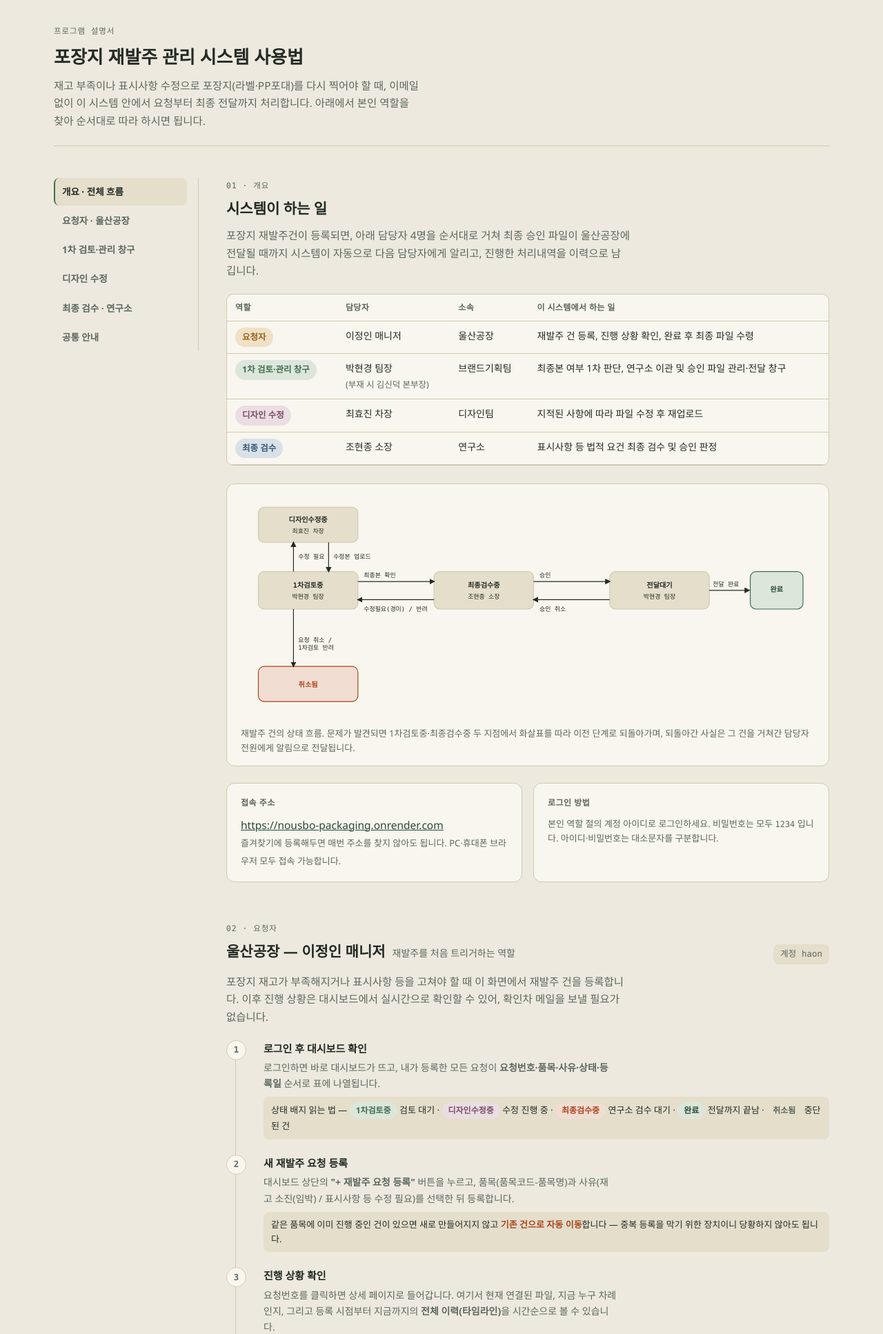
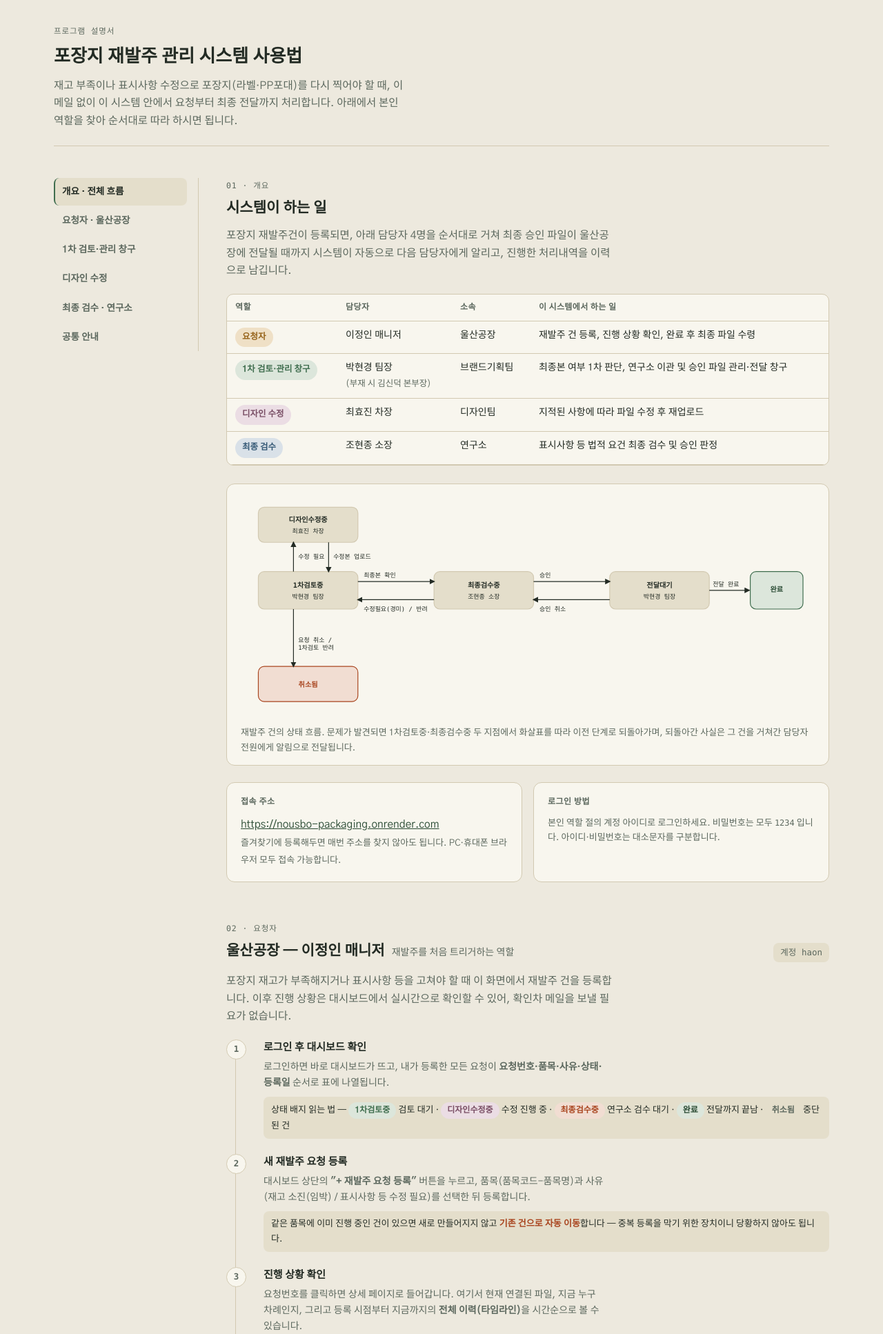
Before and after one commit to nousbo-team/-, a Django app: page /guide/ in a window 1280 px wide. Shown: the top 1934 px of the page at 69% size. Run offline with Django 5.2, Linux system fonts and the light colour scheme.

Commit message:
Switch app + guide typeface to Gothic A1
Loads Gothic A1 from Google Fonts (with Malgun Gothic etc. as
fallback) in base.html (covers every logged-in page and the login
screen) and in the standalone guide.html page, replacing the OS
default gothic stack for better readability.

Co-Authored-By: Claude Sonnet 5 <noreply@anthropic.com>

```diff
--- a/app/static/css/style.css
+++ b/app/static/css/style.css
@@ -16,7 +16,7 @@
   --danger: #a53e2b;
   --danger-soft: #f4ded8;
   --shadow: 0 1px 2px rgba(30, 35, 31, .06), 0 8px 24px -12px rgba(30, 35, 31, .18);
-  --font: 'Malgun Gothic', 'Apple SD Gothic Neo', 'Segoe UI', sans-serif;
+  --font: 'Gothic A1', 'Malgun Gothic', 'Apple SD Gothic Neo', 'Segoe UI', sans-serif;
 }
 
 * { box-sizing: border-box; }
--- a/app/templates/base.html
+++ b/app/templates/base.html
@@ -4,6 +4,9 @@
   <meta charset="utf-8">
   <meta name="viewport" content="width=device-width, initial-scale=1">
   <title>{% block title %}누보 포장지 발주관리 시스템{% endblock %}</title>
+  <link rel="preconnect" href="https://fonts.googleapis.com">
+  <link rel="preconnect" href="https://fonts.gstatic.com" crossorigin>
+  <link href="https://fonts.googleapis.com/css2?family=Gothic+A1:wght@400;500;700;800&display=swap" rel="stylesheet">
   <link rel="stylesheet" href="{% static 'css/style.css' %}">
 </head>
 <body>
--- a/app/templates/guide.html
+++ b/app/templates/guide.html
@@ -4,6 +4,9 @@
 <meta charset="utf-8">
 <meta name="viewport" content="width=device-width, initial-scale=1">
 <title>포장지 재발주 시스템 사용 매뉴얼</title>
+<link rel="preconnect" href="https://fonts.googleapis.com">
+<link rel="preconnect" href="https://fonts.gstatic.com" crossorigin>
+<link href="https://fonts.googleapis.com/css2?family=Gothic+A1:wght@400;500;700;800&display=swap" rel="stylesheet">
 <style>
   :root{
     --paper: #EDE9DE;
@@ -25,8 +28,8 @@
     --role-designer-soft: #EBDDE4;
     --role-approver: #345875;
     --role-approver-soft: #D9E1E8;
-    --font-body: 'Malgun Gothic', 'Apple SD Gothic Neo', 'Segoe UI', sans-serif;
-    --font-display: 'Malgun Gothic', 'Apple SD Gothic Neo', 'Segoe UI', sans-serif;
+    --font-body: 'Gothic A1', 'Malgun Gothic', 'Apple SD Gothic Neo', 'Segoe UI', sans-serif;
+    --font-display: 'Gothic A1', 'Malgun Gothic', 'Apple SD Gothic Neo', 'Segoe UI', sans-serif;
     --font-mono: ui-monospace, "SFMono-Regular", Consolas, "Liberation Mono", monospace;
   }
   @media (prefers-color-scheme: dark){
```
